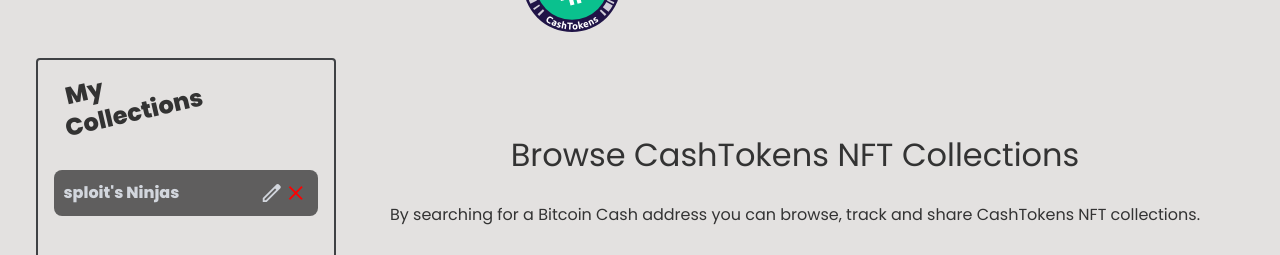
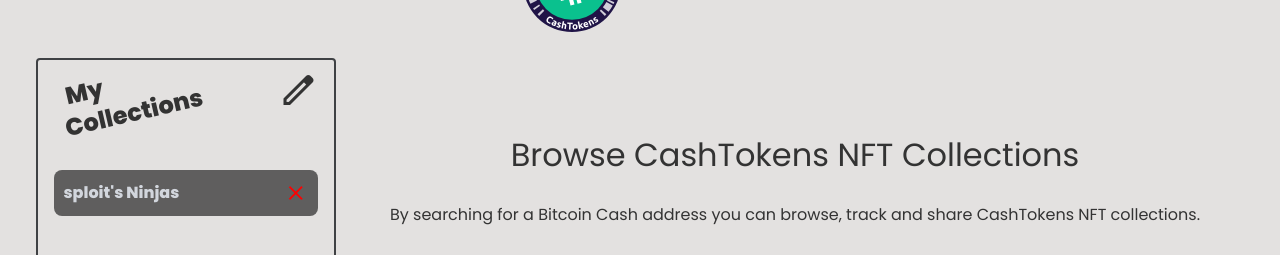
Before and after one commit to acidsploit/cashtokens-nft-viewer, a Vue app: page / in a window 1280 px wide. Shown: the part 143-398 px from the top of the page. Built offline with nearby package versions, Linux system fonts and the light colour scheme.

Commit message:
add edit input and toggle logic

```diff
--- a/src/views/CollectionListView.vue
+++ b/src/views/CollectionListView.vue
@@ -1,8 +1,10 @@
 <script setup lang="ts">
 import { useFavorites } from '@/stores/favorites';
 import router from "@/router"
+import { ref } from 'vue';
 
 const favorites = useFavorites()
+const edit = ref(false)
 
 function toggleSidebar() {
   let doc = document.getElementById("sidebar")
@@ -10,12 +12,25 @@
     doc.classList.toggle("collapsed")
   }
 }
+
+function toggleEdit() {
+  edit.value = !edit.value
+}
 </script>
 
 <template>
-  <span id="btn-close-sidebar" class="close material-symbols-outlined" @click="toggleSidebar">
-    cancel
-  </span>
+  <div class="btn-menu">
+    <span @click="toggleEdit" :class="edit ? 'hide' : ''" class="edit material-symbols-outlined">
+      edit
+    </span>
+    <span @click="toggleEdit" :class="edit ? '' : 'hide'" class="done material-symbols-outlined">
+      done
+    </span>
+    <span @click="toggleSidebar" id="btn-close-sidebar" class="close material-symbols-outlined">
+      cancel
+    </span>
+  </div>
+
 
   <div class="col title">
     <h3>My</h3>
@@ -23,24 +38,43 @@
   </div>
   <div class="container favourites">
     <div class="favorite" v-for="favorite in favorites.list" v-bind:key="favorite.id">
-      <div class="fav-title" @click="router.push(`/collection/${favorite.id}`)">{{ favorite.title }}</div>
-      <span class="edit material-symbols-outlined" @click="favorites.remove(favorite.id)">
-        edit
-      </span>
-      <span class="remove material-symbols-outlined" @click="favorites.remove(favorite.id)">
+      <div @click="router.push(`/collection/${favorite.id}`)" :class="edit ? 'hide' : ''" class="fav-title">{{
+        favorite.title }}</div>
+      <span @click="favorites.remove(favorite.id)" :class="edit ? 'hide' : ''" class="remove material-symbols-outlined">
         close
       </span>
-
+      <input :class="edit ? '' : 'hide'" v-model.trim="favorite.title">
     </div>
   </div>
 </template>
 
 <style scoped>
-#btn-close-sidebar {
+.btn-menu {
   float: right;
   margin: 1rem 1rem 0 0;
+}
+
+.edit {
+  cursor: pointer;
+  margin-right: .5rem;
   font-size: 4rem;
 }
+
+.done {
+  cursor: pointer;
+  margin-right: .5rem;
+  font-size: 4rem;
+  color: green;
+}
+
+.close {
+  font-size: 4rem;
+}
+
+.hide {
+  display: none;
+}
+
 .title {
   padding-top: 15px;
   margin-bottom: 4rem;
```
